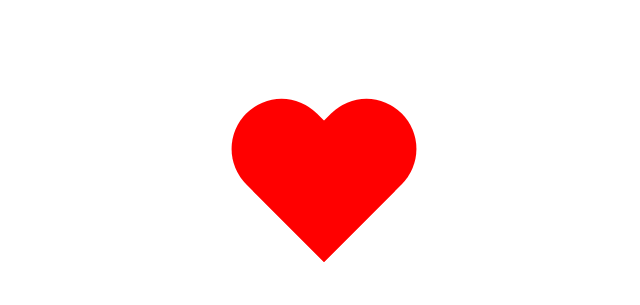
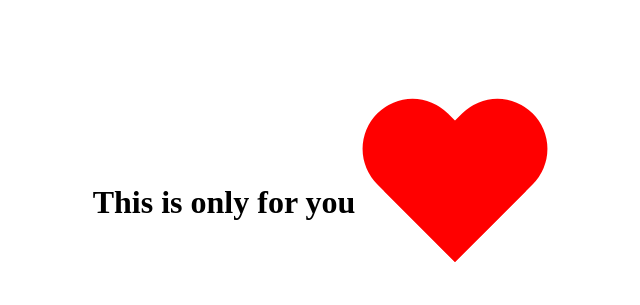
Before and after one commit to Moneshteja/heart-drawing, a plain HTML site: page index.html in a window 1280 px wide. Shown: the part 198-503 px from the top of the page, without its empty margins (316-956 px from the left). Drawn offline with Linux system fonts and the light colour scheme.

Commit message:
Update index.html

```diff
--- a/index.html
+++ b/index.html
@@ -2,6 +2,7 @@
 <html>
   <head>
     <title>Heart Symbol</title>
+     <h1>This is only for you</h1>
     <style>
       body {
         display: flex;
```
